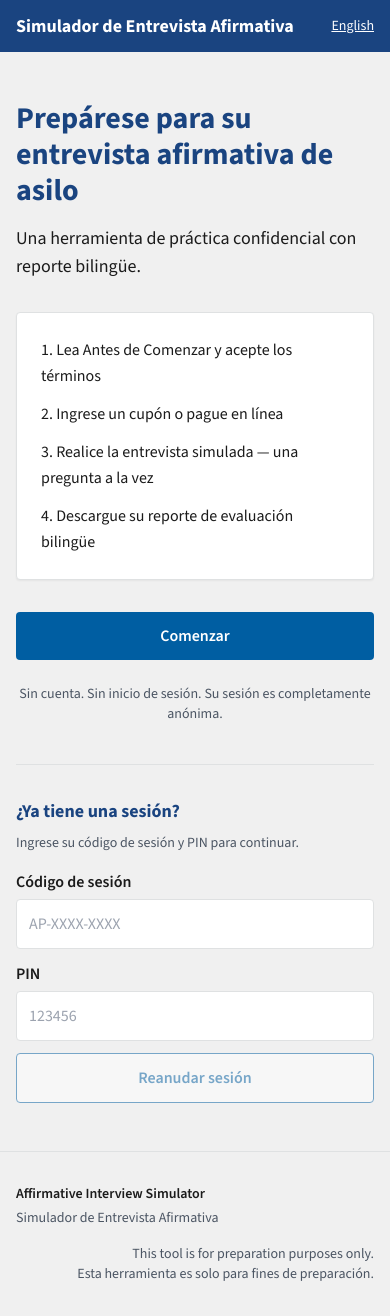
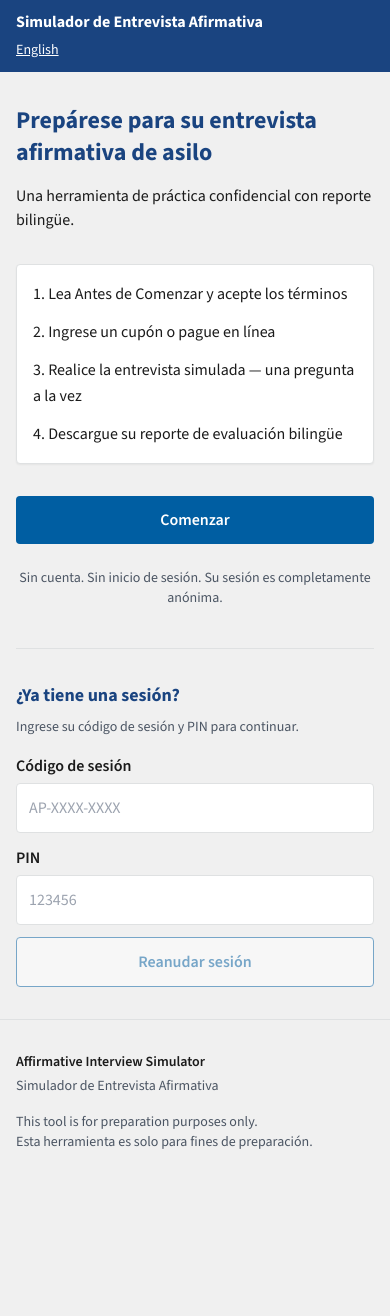
Before and after one commit to IntelliOreo/Afirmativo, a Next.js app in the folder frontend/: page / in a window 390 px wide. After the commit the page ends 1184 px from the top, so only its background shows below. Built offline with nearby package versions, Linux system fonts and the light colour scheme; no server answers.

Commit message:
Improve small-screen responsiveness across frontend UI

```diff
--- a/frontend/components/Card.tsx
+++ b/frontend/components/Card.tsx
@@ -13,7 +13,7 @@ export function Card({ children, className = "", ...props }: CardProps) {
         "border border-base-lighter",
         "shadow-sm",
         "rounded",
-        "p-6",
+        "p-4 sm:p-6",
         className,
       ]
         .filter(Boolean)
--- a/frontend/components/Footer.tsx
+++ b/frontend/components/Footer.tsx
@@ -2,14 +2,14 @@ export function Footer() {
   return (
     <footer className="bg-base-lightest border-t border-base-lighter mt-auto">
       <div className="max-w-5xl mx-auto px-4 py-8 text-sm text-gray-600">
-        <div className="flex flex-col sm:flex-row justify-between gap-4">
+        <div className="flex flex-col gap-4 sm:flex-row sm:items-start sm:justify-between">
           <div>
             <p className="font-semibold text-primary-darkest mb-1">
               Affirmative Interview Simulator
             </p>
             <p>Simulador de Entrevista Afirmativa</p>
           </div>
-          <div className="text-right sm:text-left">
+          <div className="text-left sm:text-right">
             <p>
               This tool is for preparation purposes only.
             </p>
--- a/frontend/components/NavHeader.tsx
+++ b/frontend/components/NavHeader.tsx
@@ -8,9 +8,9 @@ interface NavHeaderProps {
 export function NavHeader({ lang = "es", onToggleLang }: NavHeaderProps) {
   return (
     <header className="bg-primary-dark text-white">
-      <div className="max-w-5xl mx-auto px-4 py-3 flex items-center justify-between">
-        <Link href="/" className="text-white no-underline hover:underline">
-          <span className="font-bold text-lg">
+      <div className="max-w-5xl mx-auto px-4 py-3 flex flex-col gap-2 sm:flex-row sm:items-center sm:justify-between">
+        <Link href="/" className="text-white no-underline hover:underline min-w-0">
+          <span className="block font-bold text-base leading-tight break-words sm:text-lg">
             {lang === "es"
               ? "Simulador de Entrevista Afirmativa"
               : "Affirmative Interview Simulator"}
@@ -19,7 +19,7 @@ export function NavHeader({ lang = "es", onToggleLang }: NavHeaderProps) {
         {onToggleLang && (
           <button
             onClick={onToggleLang}
-            className="text-sm text-white underline hover:no-underline bg-transparent border-0 cursor-pointer"
+            className="self-start text-sm text-white underline hover:no-underline bg-transparent border-0 cursor-pointer sm:self-auto"
           >
             {lang === "es" ? "English" : "Español"}
           </button>
--- a/frontend/src/app/beforeYouStart/page.tsx
+++ b/frontend/src/app/beforeYouStart/page.tsx
@@ -47,8 +47,8 @@ function BeforeYouStartPageContent() {
       />
 
       <main className="flex-1 bg-base-lightest">
-        <div className="max-w-2xl mx-auto px-4 py-12">
-          <h1 className="text-3xl font-bold text-primary-dark mb-6">
+        <div className="max-w-2xl mx-auto px-4 py-8 sm:py-12">
+          <h1 className="text-2xl sm:text-3xl font-bold text-primary-dark mb-6">
             {t.title}
           </h1>
 
--- a/frontend/src/app/interview/[code]/page.tsx
+++ b/frontend/src/app/interview/[code]/page.tsx
@@ -408,7 +408,7 @@ function InterviewPageContent() {
         <div className={isBlinkingTimer ? "animate-pulse" : ""}>
           {/* Timer bar */}
           <div
-            className={`flex items-center justify-between px-4 py-2 text-sm font-semibold ${
+            className={`flex flex-col items-start gap-1 px-4 py-2 text-sm font-semibold sm:flex-row sm:items-center sm:justify-between ${
               isWrapup
                 ? "bg-error text-white"
                 : isWarning
@@ -537,7 +537,7 @@ function InterviewPageContent() {
 
               {reportStatus === "ready" && report && (
                 <>
-                  <h2 className="text-3xl font-bold text-primary-dark mb-2">
+                  <h2 className="text-2xl sm:text-3xl font-bold text-primary-dark mb-2">
                     {lang === "es" ? "Reporte de Evaluación" : "Assessment Report"}
                   </h2>
                   <p className="text-sm text-gray-600 mb-6">
--- a/frontend/src/app/page.tsx
+++ b/frontend/src/app/page.tsx
@@ -113,11 +113,11 @@ export default function LandingPage() {
       />
 
       <main className="flex-1 bg-base-lightest">
-        <div className="max-w-3xl mx-auto px-4 py-12">
-          <h1 className="text-3xl font-bold text-primary-dark mb-4">
+        <div className="max-w-3xl mx-auto px-4 py-8 sm:py-12">
+          <h1 className="text-2xl sm:text-3xl font-bold text-primary-dark mb-4">
             {t.headline}
           </h1>
-          <p className="text-lg text-primary-darkest mb-8">{t.subheadline}</p>
+          <p className="text-base sm:text-lg text-primary-darkest mb-8">{t.subheadline}</p>
 
           <Card className="mb-8">
             <ol className="list-decimal list-inside space-y-3 text-primary-darkest">
--- a/frontend/src/app/pay/page.tsx
+++ b/frontend/src/app/pay/page.tsx
@@ -88,8 +88,8 @@ function PayPageContent() {
       />
 
       <main className="flex-1 bg-base-lightest">
-        <div className="max-w-lg mx-auto px-4 py-12">
-          <h1 className="text-3xl font-bold text-primary-dark mb-2">
+        <div className="max-w-lg mx-auto px-4 py-8 sm:py-12">
+          <h1 className="text-2xl sm:text-3xl font-bold text-primary-dark mb-2">
             {lang === "es" ? "Acceso" : "Access"}
           </h1>
           <p className="text-primary-darkest mb-8">
--- a/frontend/src/app/session/[code]/page.tsx
+++ b/frontend/src/app/session/[code]/page.tsx
@@ -209,7 +209,7 @@ function SessionPageContent() {
       />
 
       <main className="flex-1 bg-base-lightest">
-        <div className="max-w-lg mx-auto px-4 py-12">
+        <div className="max-w-lg mx-auto px-4 py-8 sm:py-12">
 
           {view === "loading" && (
             <p className="text-primary-darkest">
@@ -219,7 +219,7 @@ function SessionPageContent() {
 
           {view === "recovery" && (
             <>
-              <h1 className="text-3xl font-bold text-primary-dark mb-2">
+              <h1 className="text-2xl sm:text-3xl font-bold text-primary-dark mb-2">
                 {lang === "es" ? "Recuperar sesión" : "Recover session"}
               </h1>
               <p className="text-primary-darkest mb-8">
@@ -231,7 +231,7 @@ function SessionPageContent() {
               <Card className="mb-4">
                 <p className="text-sm font-semibold text-gray-500 uppercase tracking-wide mb-4">
                   {lang === "es" ? "Código de sesión" : "Session code"}:{" "}
-                  <span className="text-primary-dark font-bold tracking-widest">
+                  <span className="text-primary-dark font-bold tracking-wide break-all">
                     {code}
                   </span>
                 </p>
@@ -265,7 +265,7 @@ function SessionPageContent() {
 
           {view === "hub" && (
             <>
-              <h1 className="text-3xl font-bold text-primary-dark mb-2">
+              <h1 className="text-2xl sm:text-3xl font-bold text-primary-dark mb-2">
                 {lang === "es" ? "Su sesión está lista" : "Your session is ready"}
               </h1>
               <p className="text-primary-darkest mb-6">
@@ -286,27 +286,27 @@ function SessionPageContent() {
                 </p>
 
                 <div className="space-y-3 mb-4">
-                  <div className="flex items-center justify-between bg-base-lightest rounded px-3 py-2">
+                  <div className="flex flex-col items-start gap-1 bg-base-lightest rounded px-3 py-2 sm:flex-row sm:items-center sm:justify-between">
                     <span className="text-xs font-semibold text-gray-500 uppercase tracking-wide">
                       {lang === "es" ? "Código" : "Code"}
                     </span>
-                    <span className="font-bold text-primary-dark tracking-wide">
+                    <span className="font-bold text-primary-dark tracking-wide break-all w-full text-left sm:w-auto sm:text-right">
                       {code}
                     </span>
                   </div>
-                  <div className="flex items-center justify-between bg-base-lightest rounded px-3 py-2">
+                  <div className="flex flex-col items-start gap-1 bg-base-lightest rounded px-3 py-2 sm:flex-row sm:items-center sm:justify-between">
                     <span className="text-xs font-semibold text-gray-500 uppercase tracking-wide">
                       PIN
                     </span>
-                    <span className="font-bold text-primary-dark tracking-wide">
+                    <span className="font-bold text-primary-dark tracking-wide break-all w-full text-left sm:w-auto sm:text-right">
                       {displayPin}
                     </span>
                   </div>
-                  <div className="flex items-center justify-between bg-base-lightest rounded px-3 py-2">
+                  <div className="flex flex-col items-start gap-1 bg-base-lightest rounded px-3 py-2 sm:flex-row sm:items-center sm:justify-between">
                     <span className="text-xs font-semibold text-gray-500 uppercase tracking-wide">
                       {lang === "es" ? "Enlace" : "Link"}
                     </span>
-                    <span className="font-bold text-primary text-sm break-all">
+                    <span className="font-bold text-primary text-sm break-all w-full text-left sm:w-auto sm:text-right">
                       {getRecoveryUrl()}
                     </span>
                   </div>
```
